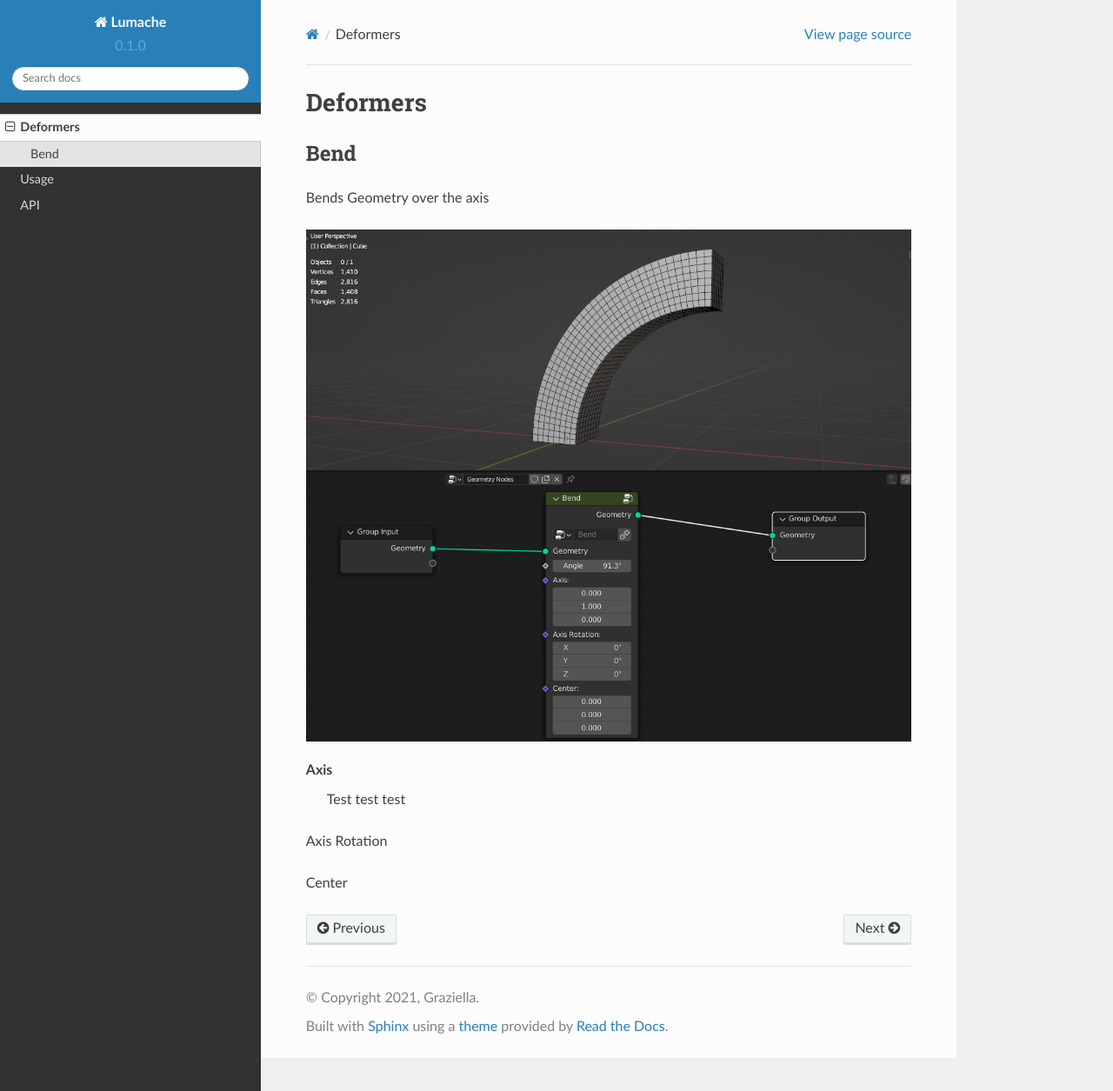
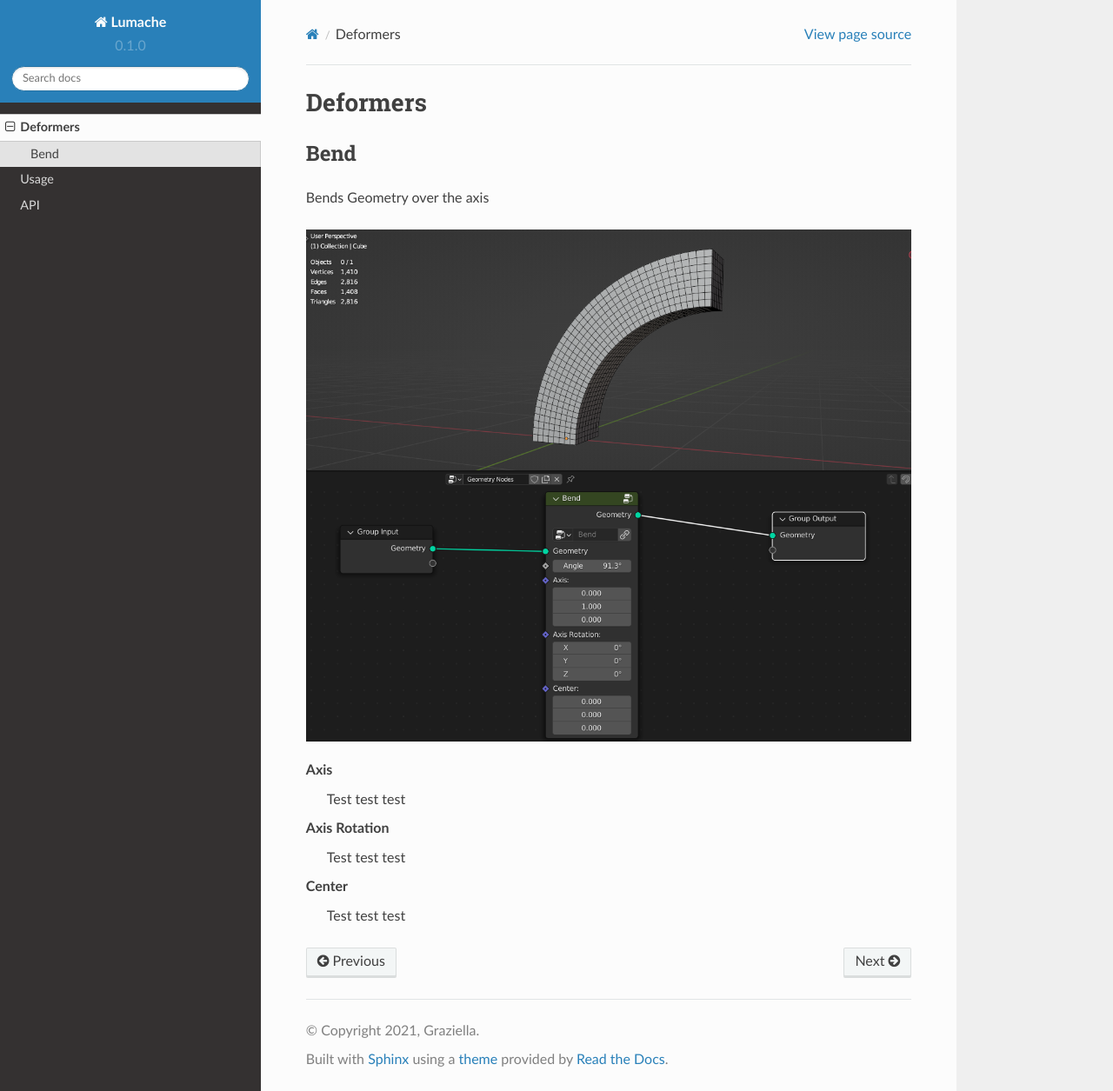
Before and after one commit to higgsas/higgsas_geo_nodes_manual, a Sphinx documentation site: the page built from docs/deformers.rst, in a window 1280 px wide and 1255 px high. Shown: the whole window at 87% size. Built offline with Sphinx 7.4.7 and the Read the Docs theme 2.0.0, drawn with Linux system fonts in a browser that asks for light colours.

Commit message:
Update deformers.rst

```diff
--- a/docs/deformers.rst
+++ b/docs/deformers.rst
@@ -13,5 +13,7 @@ Axis
   Test test test
 
 Axis Rotation
+  Test test test
 
 Center
+  Test test test
```
